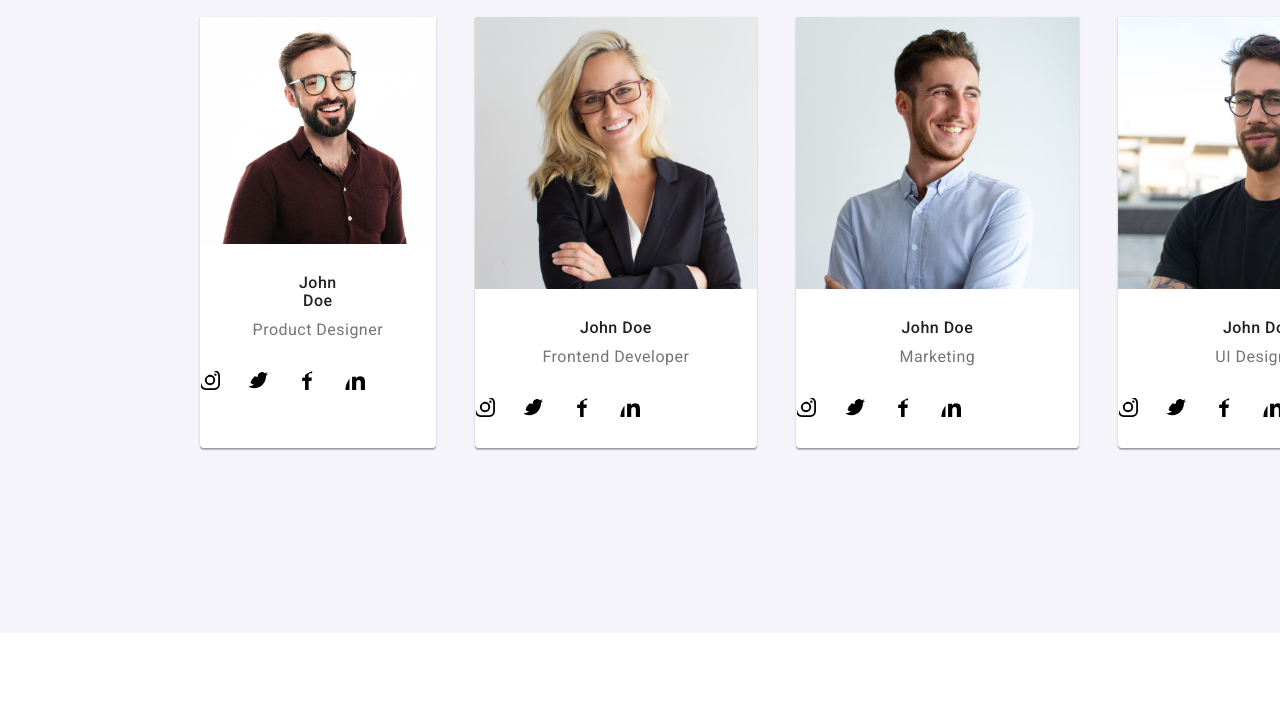
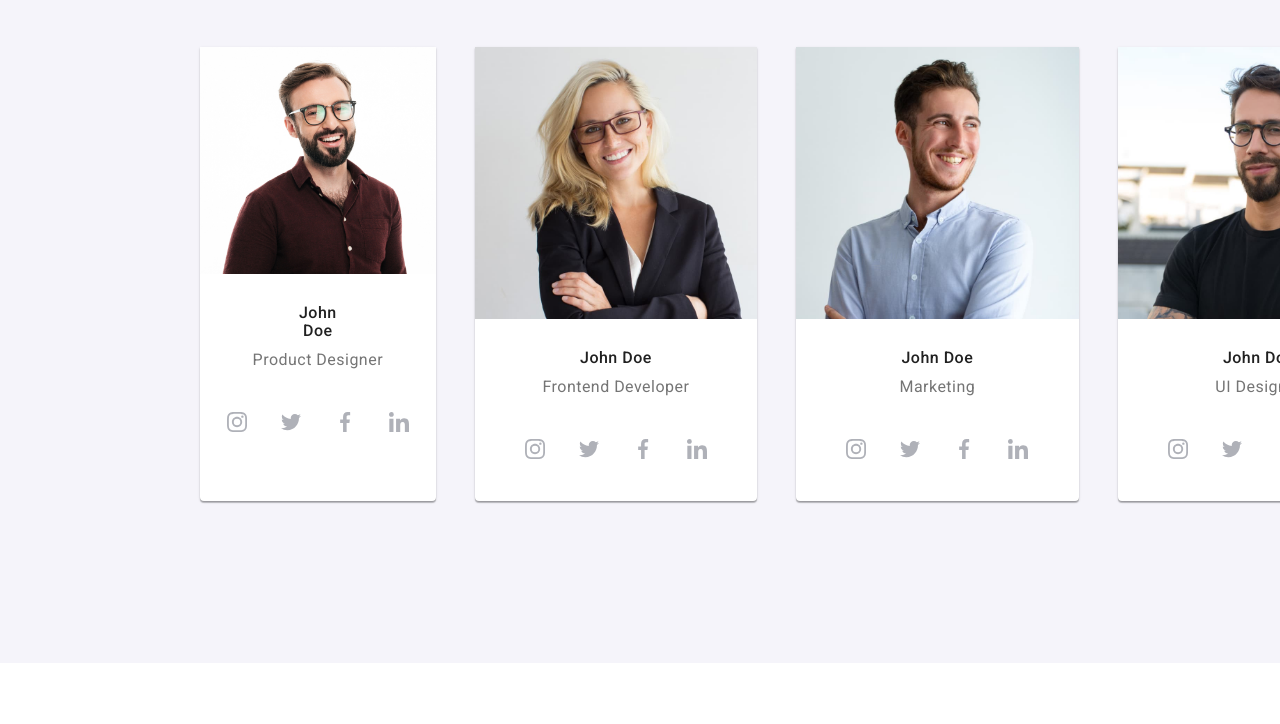
Before and after one commit to KasiaLada/goit-markup-hw-04, a plain HTML site: page index.html in a window 1280 px wide. Shown: the part 2034-2758 px from the top of the page. Drawn offline with nearby package versions, Linux system fonts and the light colour scheme.

Commit message:
ustawienie socialmedia icons

```diff
--- a/css/style.css
+++ b/css/style.css
@@ -67,7 +67,6 @@ body {
   fill: #2196f3;
   cursor: pointer;
 }
-
 
 /*----------main---------*/
 .section {
@@ -160,7 +159,6 @@ body {
 
 .card-set {
   display: flex;
-  flex-wrap: wrap;
   gap: 10px;
 }
 .item {
@@ -366,11 +364,32 @@ img {
   color: #757575;
   margin-bottom: 30px;
 }
-.socialmedia-icons {
+.socialmedia-our-team {
+  display: flex;
+  justify-content: center;
+  margin-bottom: 30px;;
+}
+.socialmedia-our-team-list {
+  display: flex;
+  gap: 10px;
+}
+.socialmedia-our-team-icon {
+  fill: #afb1b8;
+}
+.socialmedia-our-team-list .socialmedia-our-team-icon {
   width: 44px;
   height: 44px;
   border-radius: 50px;
-
+  display: flex;
+  justify-content: center;
+  align-items: center;
+}
+.socialmedia-our-team-list .socialmedia-our-team-icon:hover {
+  background-color: #2196f3;
+  cursor: pointer;
+}
+.socialmedia-our-team-icon:hover {
+  fill: #ffffff;
 }
 /*------------------our clients-------------*/
 .client-header .client-header-name {
@@ -385,19 +404,17 @@ border-radius: 50px;
   margin-bottom: 50px;
 }
 .clients {
-
   width: 170px;
   height: 92px;
   border: 1px solid #afb1b8;
   border-radius: 4px;
   fill: #afb1b8;
-
 }
 .client-list {
-display:flex;
-align-items:center;
+  display: flex;
+  align-items: center;
   justify-content: center;
-gap:30px;
+  gap: 30px;
 }
 
 .clients:hover {
@@ -411,14 +428,17 @@ gap:30px;
 /*---------footer--------*/
 .footer {
   background-color: #2f303a;
-
 }
 .footer .logo .studio {
   color: #ffffff;
 }
-/* .container .footer-list .footer-socialmedia {
+.logo {
+  margin-top: 35px;
+}
+.container .footer-list {
   display: flex;
-} */
+  padding-bottom: 60px;
+}
 .address {
   font-style: normal;
   font-weight: 400;
@@ -433,7 +453,7 @@ gap:30px;
   font-size: 14px;
   line-height: 1.71;
   letter-spacing: 0.03em;
-  text-decoration-line: underline;
+  text-decoration: none;
   color: rgba(255, 255, 255, 0.6);
 }
 .mail:hover {
@@ -461,15 +481,23 @@ gap:30px;
 /*-----------footer-socialmedia-----------------*/
 
 .footer-socialmedia-list {
-  display: inline-flex;
+  display: flex;
+  gap: 10px;
 }
-
-.footer-socialmedia {
-    padding-left: 70px;
+.footer-socialmedia-list .footer-icon-group {
+  width: 44px;
+  height: 44px;
+  background-color: rgba(255, 255, 255, 0.1);
+  border-radius: 50px;
+  display: flex;
+  justify-content: center;
+  align-items: center;
 }
 .footer-socialmedia {
   padding-left: 70px;
+  margin-top: 72px;
 }
+
 .footer-socialmedia-header {
   font-style: normal;
   font-weight: 700;
@@ -477,5 +505,13 @@ font-size: 14px;
   line-height: 1.14;
   letter-spacing: 0.03em;
   text-transform: uppercase;
-color:#FFFFFF;
+  color: #ffffff;
+  margin-bottom: 20px;
 }
+.footer-socialmedia-item {
+  fill: #ffffff;
+}
+.footer-socialmedia-list .footer-icon-group:hover {
+  background-color: #2196f3;
+  cursor: pointer;
+}
--- a/index.html
+++ b/index.html
@@ -165,19 +165,45 @@
                     <figcaption>
                       <span class="name">John Doe</span>
                       <p class="team-member-profession">Product Designer</p>
-                      <svg class="socialmedia-icons" >
-                        <use href="./images/icons.svg#icon-instagram-2"width="20" height="20"></use>
+                    </figcaption>
+                    <div class="socialmedia-our-team">
+                      <ul class="socialmedia-our-team-list">
+                        <li class="socialmedia-our-team-item">
+                          <div class="socialmedia-our-team-icon">
+                          <svg width="20" height="20">
+                            <use
+                              href="./images/icons.svg#icon-instagram-2"
+                            ></use>
                           </svg>
-                      <svg class="socialmedia-icons" >
-                        <use href="./images/icons.svg#icon-twitter-1"width="20" height="20"></use>
+                          </div>
+                        </li>
+                        <li class="socialmedia-our-team-item">
+                          <div class="socialmedia-our-team-icon">
+                          <svg width="20" height="20">
+                            <use href="./images/icons.svg#icon-twitter-1"></use>
                           </svg>
-                      <svg class="socialmedia-icons" >
-                        <use href="./images/icons.svg#icon-facebook-1"width="20" height="20"></use>
+                        </div>
+                        </li>
+                        <li class="socialmedia-our-team-item">
+                          <div class="socialmedia-our-team-icon">
+                          <svg width="20" height="20">
+                            <use
+                              href="./images/icons.svg#icon-facebook-1"
+                            ></use>
                           </svg>
-                      <svg class="socialmedia-icons" >
-                        <use href="./images/icons.svg#icon-linkedin-1"width="20" height="20"></use>
+                          <div>
+                        </li>
+                        <li class="socialmedia-our-team-item">
+                          <div class="socialmedia-our-team-icon">
+                          <svg width="20" height="20">
+                            <use
+                              href="./images/icons.svg#icon-linkedin-1"
+                            ></use>
                           </svg>
-                    </figcaption>
+                        </div>
+                        </li>
+                      </ul>
+                    </div>
                   </figure>
                 </li>
                 <li class="team-member-area">
@@ -191,19 +217,45 @@
                     <figcaption>
                       <span class="name">John Doe</span>
                       <p class="team-member-profession">Frontend Developer</p>
-                      <svg class="socialmedia-icons" >
-                        <use href="./images/icons.svg#icon-instagram-2"width="20" height="20"></use>
+                    </figcaption>
+                    <div class="socialmedia-our-team">
+                      <ul class="socialmedia-our-team-list">
+                        <li class="socialmedia-our-team-item">
+                          <div class="socialmedia-our-team-icon">
+                          <svg width="20" height="20">
+                            <use
+                              href="./images/icons.svg#icon-instagram-2"
+                            ></use>
                           </svg>
-                      <svg class="socialmedia-icons" >
-                        <use href="./images/icons.svg#icon-twitter-1"width="20" height="20"></use>
+                          </div>
+                        </li>
+                        <li class="socialmedia-our-team-item">
+                          <div class="socialmedia-our-team-icon">
+                          <svg width="20" height="20">
+                            <use href="./images/icons.svg#icon-twitter-1"></use>
                           </svg>
-                      <svg class="socialmedia-icons" >
-                        <use href="./images/icons.svg#icon-facebook-1"width="20" height="20"></use>
+                        </div>
+                        </li>
+                        <li class="socialmedia-our-team-item">
+                          <div class="socialmedia-our-team-icon">
+                          <svg width="20" height="20">
+                            <use
+                              href="./images/icons.svg#icon-facebook-1"
+                            ></use>
                           </svg>
-                      <svg class="socialmedia-icons" >
-                        <use href="./images/icons.svg#icon-linkedin-1"width="20" height="20"></use>
+                          <div>
+                        </li>
+                        <li class="socialmedia-our-team-item">
+                          <div class="socialmedia-our-team-icon">
+                          <svg width="20" height="20">
+                            <use
+                              href="./images/icons.svg#icon-linkedin-1"
+                            ></use>
                           </svg>
-                    </figcaption>
+                        </div>
+                        </li>
+                      </ul>
+                    </div>
                   </figure>
                 </li>
                 <li class="team-member-area">
@@ -217,19 +269,45 @@
                     <figcaption>
                       <span class="name">John Doe</span>
                       <p class="team-member-profession">Marketing</p>
-                      <svg class="socialmedia-icons" >
-                        <use href="./images/icons.svg#icon-instagram-2"width="20" height="20"></use>
+                    </figcaption>
+                    <div class="socialmedia-our-team">
+                      <ul class="socialmedia-our-team-list">
+                        <li class="socialmedia-our-team-item">
+                          <div class="socialmedia-our-team-icon">
+                          <svg width="20" height="20">
+                            <use
+                              href="./images/icons.svg#icon-instagram-2"
+                            ></use>
                           </svg>
-                      <svg class="socialmedia-icons" >
-                        <use href="./images/icons.svg#icon-twitter-1"width="20" height="20"></use>
+                          </div>
+                        </li>
+                        <li class="socialmedia-our-team-item">
+                          <div class="socialmedia-our-team-icon">
+                          <svg width="20" height="20">
+                            <use href="./images/icons.svg#icon-twitter-1"></use>
                           </svg>
-                      <svg class="socialmedia-icons" >
-                        <use href="./images/icons.svg#icon-facebook-1"width="20" height="20"></use>
+                        </div>
+                        </li>
+                        <li class="socialmedia-our-team-item">
+                          <div class="socialmedia-our-team-icon">
+                          <svg width="20" height="20">
+                            <use
+                              href="./images/icons.svg#icon-facebook-1"
+                            ></use>
                           </svg>
-                      <svg class="socialmedia-icons" >
-                        <use href="./images/icons.svg#icon-linkedin-1"width="20" height="20"></use>
+                          <div>
+                        </li>
+                        <li class="socialmedia-our-team-item">
+                          <div class="socialmedia-our-team-icon">
+                          <svg width="20" height="20">
+                            <use
+                              href="./images/icons.svg#icon-linkedin-1"
+                            ></use>
                           </svg>
-                    </figcaption>
+                        </div>
+                        </li>
+                      </ul>
+                    </div>
                   </figure>
                 </li>
                 <li class="team-member-area">
@@ -243,19 +321,45 @@
                     <figcaption>
                       <span class="name">John Doe</span>
                       <p class="team-member-profession">UI Designer</p>
-                      <svg class="socialmedia-icons" >
-                        <use href="./images/icons.svg#icon-instagram-2"width="20" height="20"></use>
+                    </figcaption>
+                    <div class="socialmedia-our-team">
+                      <ul class="socialmedia-our-team-list">
+                        <li class="socialmedia-our-team-item">
+                          <div class="socialmedia-our-team-icon">
+                          <svg width="20" height="20">
+                            <use
+                              href="./images/icons.svg#icon-instagram-2"
+                            ></use>
                           </svg>
-                      <svg class="socialmedia-icons" >
-                        <use href="./images/icons.svg#icon-twitter-1"width="20" height="20"></use>
+                          </div>
+                        </li>
+                        <li class="socialmedia-our-team-item">
+                          <div class="socialmedia-our-team-icon">
+                          <svg width="20" height="20">
+                            <use href="./images/icons.svg#icon-twitter-1"></use>
                           </svg>
-                      <svg class="socialmedia-icons" >
-                        <use href="./images/icons.svg#icon-facebook-1"width="20" height="20"></use>
+                        </div>
+                        </li>
+                        <li class="socialmedia-our-team-item">
+                          <div class="socialmedia-our-team-icon">
+                          <svg width="20" height="20">
+                            <use
+                              href="./images/icons.svg#icon-facebook-1"
+                            ></use>
                           </svg>
-                      <svg class="socialmedia-icons" >
-                        <use href="./images/icons.svg#icon-linkedin-1"width="20" height="20"></use>
+                          <div>
+                        </li>
+                        <li class="socialmedia-our-team-item">
+                          <div class="socialmedia-our-team-icon">
+                          <svg width="20" height="20">
+                            <use
+                              href="./images/icons.svg#icon-linkedin-1"
+                            ></use>
                           </svg>
-                    </figcaption>
+                        </div>
+                        </li>
+                      </ul>
+                    </div>
                   </figure>
                 </li>
               </ul>
@@ -304,36 +408,49 @@
     <footer class="footer">
       <div class="container">
         <div class="footer-list">
+          <div>
             <a class="logo" href="WebStudio"
-            >Web<span class="studio">Studio</span></a>
+              >Web<span class="studio">Studio</span></a
+            >
             <address class="address">
               m.Warszawa, Aleje Jerozolimskie 21 <br />
-            <a class="mail" href="mailto:info@example.com">info@example.com</a>
+              <a class="mail" href="mailto:info@example.com"
+                >info@example.com</a
+              >
               <br />
               <a class="tel" href="tel:+48111111111">+48 111 111 111</a>
             </address>
+          </div>
           <div class="footer-socialmedia">
             <p class="footer-socialmedia-header">Dołącz do nas</p>
             <ul class="footer-socialmedia-list">
               <li class="footer-socialmedia-item">
+                <div class="footer-icon-group">
                   <svg width="20" height="20">
                     <use href="./images/icons.svg#icon-instagram-2"></use>
                   </svg>
+                </div>
               </li>
               <li class="footer-socialmedia-item">
+                <div class="footer-icon-group">
                   <svg width="20" height="20">
                     <use href="./images/icons.svg#icon-twitter-1"></use>
                   </svg>
+                </div>
               </li>
               <li class="footer-socialmedia-item">
+                <div class="footer-icon-group">
                   <svg width="20" height="20">
                     <use href="./images/icons.svg#icon-facebook-1"></use>
                   </svg>
+                </div>
               </li>
               <li class="footer-socialmedia-item">
+                <div class="footer-icon-group">
                   <svg width="20" height="20">
                     <use href="./images/icons.svg#icon-linkedin-1"></use>
                   </svg>
+                </div>
               </li>
             </ul>
           </div>
```
Lines whose indentation alone changed are shown as unchanged.
